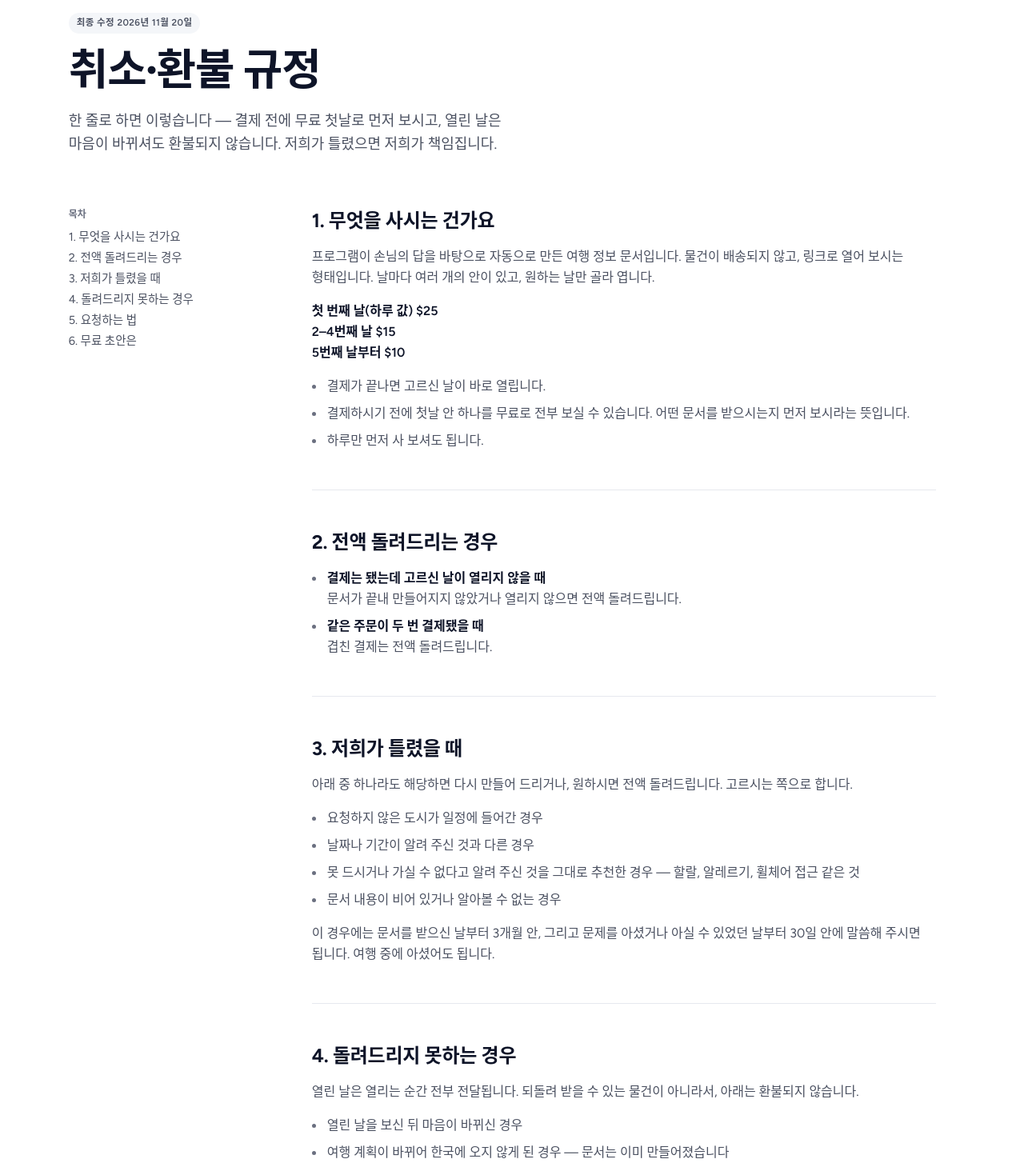
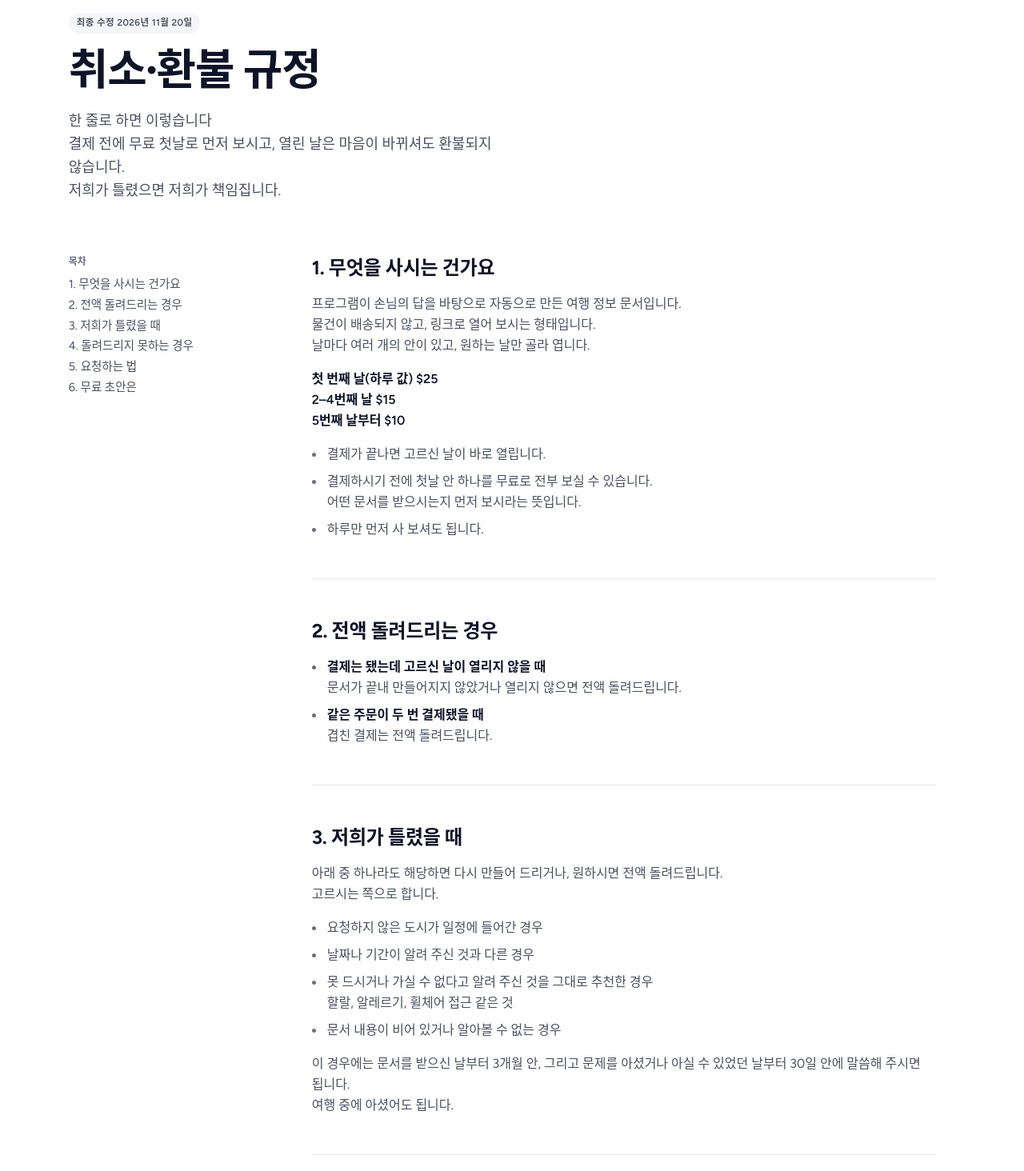
Before and after one commit to ssunie2/korea-travel-consulting, a Next.js app: page /mohallae/refund in a window 1280 px wide. Shown: the part 140-1604 px from the top of the page at 80% size. Built offline with nearby package versions, Linux system fonts and the light colour scheme.

Commit message:
환불 규정: 줄표(—) 문장은 다음 줄로, '.'으로 끝난 문장 뒤는 저절로 줄 바꿈 (써니 2026-11-20)
Co-Authored-By: Claude Opus 5.5 <noreply@anthropic.com>
Claude-Session: https://claude.ai/code/session_01CK9SJJKhQ5fY79STu7o9vx

```diff
--- a/app/mohallae/refund/page.tsx
+++ b/app/mohallae/refund/page.tsx
@@ -123,6 +123,8 @@ function BlockView({ block, say }: { block: Block; say: (s: string) => ReactNode
 
 /**
  * 글을 그린다. \n 은 줄 바꿈, **굵게** 는 굵은 글씨, {메일} · {가격} 은 fill 에 있는 것으로 바꾼다.
+ * '.' 으로 끝난 문장 뒤는 저절로 줄을 바꾼다 (써니 2026-11-20 ". 으로 끝나는 문장도 내려줘") —
+ * 마침표 뒤에 띄어쓰기가 있을 때만이라 $2.5 같은 숫자는 그대로다. 굵은 글씨가 마침표로 끝나도(…다.**) 같다.
  * 짝이 안 맞는 ** 나 모르는 {…} 는 글자 그대로 둔다 — 고치다 실수해도 화면이 깨지지 않게.
  */
 function Inline({ text, fill }: { text: string; fill: Record<string, ReactNode> }) {
@@ -140,7 +142,7 @@ function Inline({ text, fill }: { text: string; fill: Record<string, ReactNode>
     );
   return (
     <>
-      {text.split("\n").map((s, i) => (
+      {text.replace(/\.(\*\*)? +(?=\S)/g, ".$1\n").split("\n").map((s, i) => (
         <Fragment key={i}>
           {i > 0 && <br />}
           {line(s)}
--- a/app/mohallae/refund/text-en.ts
+++ b/app/mohallae/refund/text-en.ts
@@ -6,24 +6,25 @@ import type { RefundText } from "./text";
  *
  *   "글" → 문단 · ["글", "글"] → 점 목록 · { note: "글" } → 회색 상자
  *   **굵게** · \n → 줄 바꿈 · {메일} → 연락 메일 · {가격} → 하루 값(한 줄에 하나씩)
+ *   '.' 으로 끝난 문장 뒤는 저절로 줄이 바뀝니다
  */
 const en: RefundText = {
   updated: "20 November 2026",
   title: "Cancellations & Refunds",
   description: "When you get your money back, and when you don't. If we got it wrong, we make it right.",
   intro:
-    "In one line: look at the free first day before you pay. Once a day is open, changing your mind is not a reason for a refund. If we got it wrong, we make it right.",
+    "In one line:\nLook at the free first day before you pay. Once a day is open, changing your mind is not a reason for a refund. If we got it wrong, we make it right.",
 
   sections: [
     {
       id: "what",
       title: "1. What you're buying",
       body: [
-        "A travel information document our program writes from your answers. Nothing ships to you — you open it at a link. Each day has several plans, and you open only the days you choose.",
+        "A travel information document our program writes from your answers. Nothing ships to you; you open it at a link. Each day has several plans, and you open only the days you choose.",
         "**Price per day**\n**{가격}**",
         [
           "As soon as your payment goes through, the days you chose open.",
-          "Before you pay, you can see one Day 1 plan in full, free — so you know what you are getting first.",
+          "Before you pay, you can see one Day 1 plan in full, free, so you know what you are getting first.",
           "You can also buy just one day first.",
         ],
       ],
@@ -42,14 +43,14 @@ const en: RefundText = {
       id: "wrong",
       title: "3. If we got it wrong",
       body: [
-        "If any of these happened, we write it again — or give you all of it back, whichever you prefer.",
+        "If any of these happened, we write it again or give you all of it back, whichever you prefer.",
         [
           "The plan goes to a city you did not ask for",
           "The dates or the length do not match what you told us",
-          "We recommended something you told us you cannot eat or cannot reach — halal, an allergy, wheelchair access",
+          "We recommended something you told us you cannot eat or cannot reach\nHalal, an allergy, wheelchair access and so on",
           "The document is empty or unreadable",
         ],
-        "For these, tell us within 3 months of getting the document, and within 30 days of when you found out — or could have found out — about the problem. Finding out during your trip is fine.",
+        "For these, tell us within 3 months of getting the document, and within 30 days of when you found out (or could have found out) about the problem. Finding out during your trip is fine.",
       ],
     },
     {
@@ -59,8 +60,8 @@ const en: RefundText = {
         "An open day is delivered in full the moment it opens. There is nothing to hand back, so these are not refundable.",
         [
           "You saw an open day and changed your mind",
-          "Your trip changed and you are not coming — the document was already written",
-          "A place we named has closed, changed its price, or its transport changed — that is not something we control",
+          "Your trip changed and you are not coming\nThe document was already written",
+          "A place we named has closed, changed its price, or its transport changed\nThat is not something we control",
         ],
         {
           note: "**We tell you this before you pay.** Once a day is open, you cannot cancel the purchase just because you changed your mind. This appears right above the pay button, and you tick a box to agree before you can pay.",
--- a/app/mohallae/refund/text-ko.ts
+++ b/app/mohallae/refund/text-ko.ts
@@ -16,8 +16,9 @@ import type { RefundText } from "./text";
  *   { note: "글" }           → 회색 상자 (중요한 안내)
  *
  * 글 안에 쓸 수 있는 것
- *   **이렇게**    → 굵은 글씨 (한 줄 안에서만)
+ *   **이렇게**    → 굵은 글씨 (한 문장 안에서만)
  *   \n            → 줄 바꿈 (다음 줄로 내리기)
+ *   문장이 '.' 으로 끝나면 다음 문장은 저절로 다음 줄로 내려갑니다 (\n 을 안 써도 됩니다)
  *   {메일}        → 연락 메일 주소 (링크로 바뀝니다. 주소는 content.ts 의 CONTACT_EMAIL)
  *   {가격}        → 하루 값, 한 줄에 하나씩 (첫 화면 가격표와 같은 값으로 바뀝니다)
  *                   첫 줄 '첫 번째 날' 뒤에 붙는 말은 아래 priceNote 에서 고칩니다
@@ -29,7 +30,7 @@ const ko: RefundText = {
   title: "취소·환불 규정",
   description: "언제 돌려드리고, 언제 못 돌려드리는지. 저희가 틀렸으면 저희가 책임집니다.",
   intro:
-    "한 줄로 하면 이렇습니다 — 결제 전에 무료 첫날로 먼저 보시고, 열린 날은 마음이 바뀌셔도 환불되지 않습니다. 저희가 틀렸으면 저희가 책임집니다.",
+    "한 줄로 하면 이렇습니다\n결제 전에 무료 첫날로 먼저 보시고, 열린 날은 마음이 바뀌셔도 환불되지 않습니다. 저희가 틀렸으면 저희가 책임집니다.",
   // {가격} 첫 줄이 '첫 번째 날(하루 값) $25' 가 된다 (써니 2026-11-20)
   priceNote: "(하루 값)",
 
@@ -65,7 +66,7 @@ const ko: RefundText = {
         [
           "요청하지 않은 도시가 일정에 들어간 경우",
           "날짜나 기간이 알려 주신 것과 다른 경우",
-          "못 드시거나 가실 수 없다고 알려 주신 것을 그대로 추천한 경우 — 할랄, 알레르기, 휠체어 접근 같은 것",
+          "못 드시거나 가실 수 없다고 알려 주신 것을 그대로 추천한 경우\n할랄, 알레르기, 휠체어 접근 같은 것",
           "문서 내용이 비어 있거나 알아볼 수 없는 경우",
         ],
         // ⚠️ 아래 기간(3개월 · 30일)은 법(전자상거래법 제17조 3항)이 정한 것이라 줄일 수 없습니다. 늘리는 건 됩니다.
@@ -79,8 +80,8 @@ const ko: RefundText = {
         "열린 날은 열리는 순간 전부 전달됩니다. 되돌려 받을 수 있는 물건이 아니라서, 아래는 환불되지 않습니다.",
         [
           "열린 날을 보신 뒤 마음이 바뀌신 경우",
-          "여행 계획이 바뀌어 한국에 오지 않게 된 경우 — 문서는 이미 만들어졌습니다",
-          "추천한 곳이 문을 닫았거나, 값이 달라졌거나, 교통편이 바뀐 경우 — 저희가 바꿀 수 없는 일입니다",
+          "여행 계획이 바뀌어 한국에 오지 않게 된 경우\n문서는 이미 만들어졌습니다",
+          "추천한 곳이 문을 닫았거나, 값이 달라졌거나, 교통편이 바뀐 경우\n저희가 바꿀 수 없는 일입니다",
         ],
         // ⚠️ 이 상자는 지우지 마세요 — 결제 전에 알려야 '열면 환불 불가'가 법에서 인정됩니다 (제17조 6항).
         {
```
